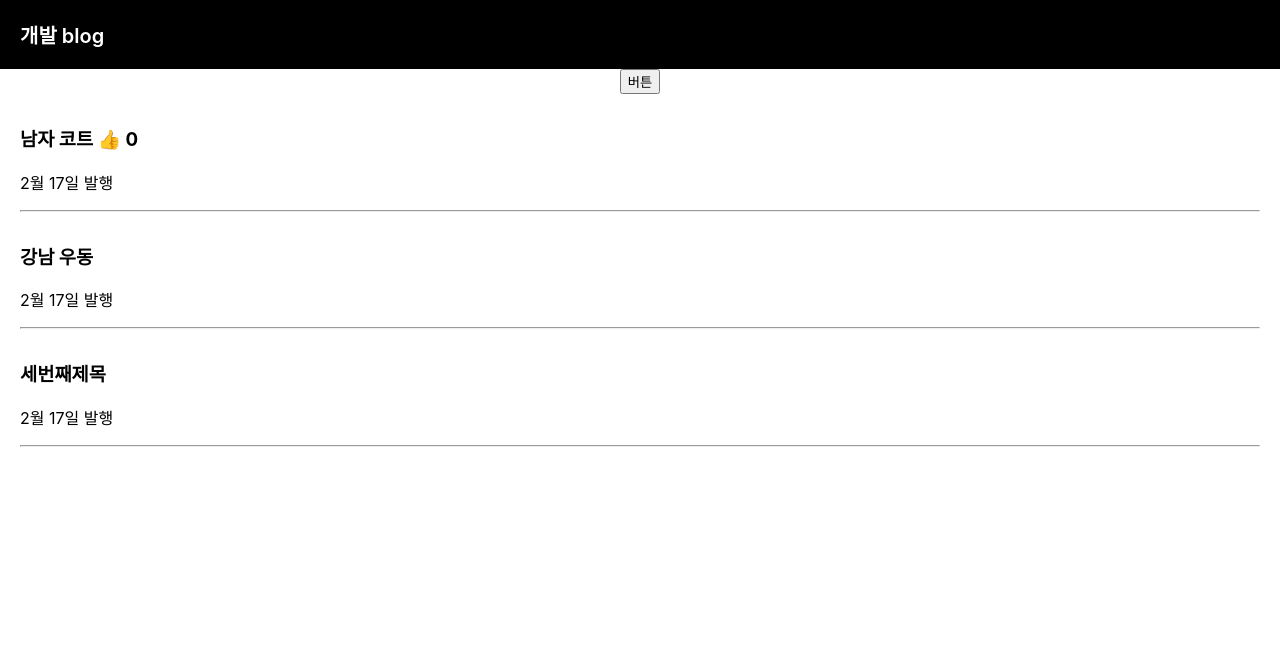
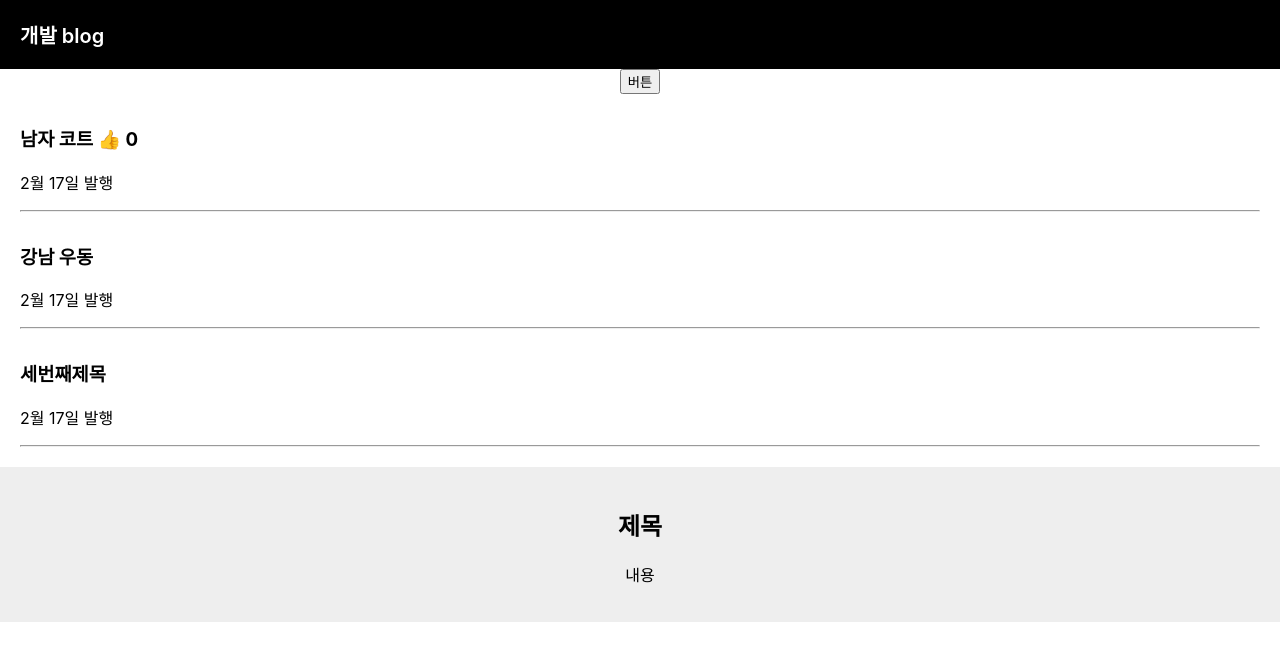
Before and after one commit to choisangsoo/react-test, a React (Create React App) app in the folder blog/: page / in a window 1280 px wide. Shown: the top 660 px of the page. Built offline with nearby package versions, Linux system fonts and the light colour scheme.

Commit message:
component 추가

```diff
--- a/blog/src/App.css
+++ b/blog/src/App.css
@@ -55,3 +55,9 @@
   padding-left : 20px;
   padding-right : 20px;
 }
+
+.modal{
+  padding: 20px;
+  background:#eee;
+  margin-top:20px;
+}
--- a/blog/src/App.js
+++ b/blog/src/App.js
@@ -42,8 +42,21 @@ function App(){
           <p>2월 17일 발행</p>
           <hr/>
       </div>
+      <Modal></Modal>
+
     </div>
   )
 }
 
+function Modal(){
+  return(
+    <>
+    <div className="modal">
+      <h2>제목</h2>
+      <p>내용</p>
+    </div>
+    </>
+  )
+}
+
 export default App;
```
